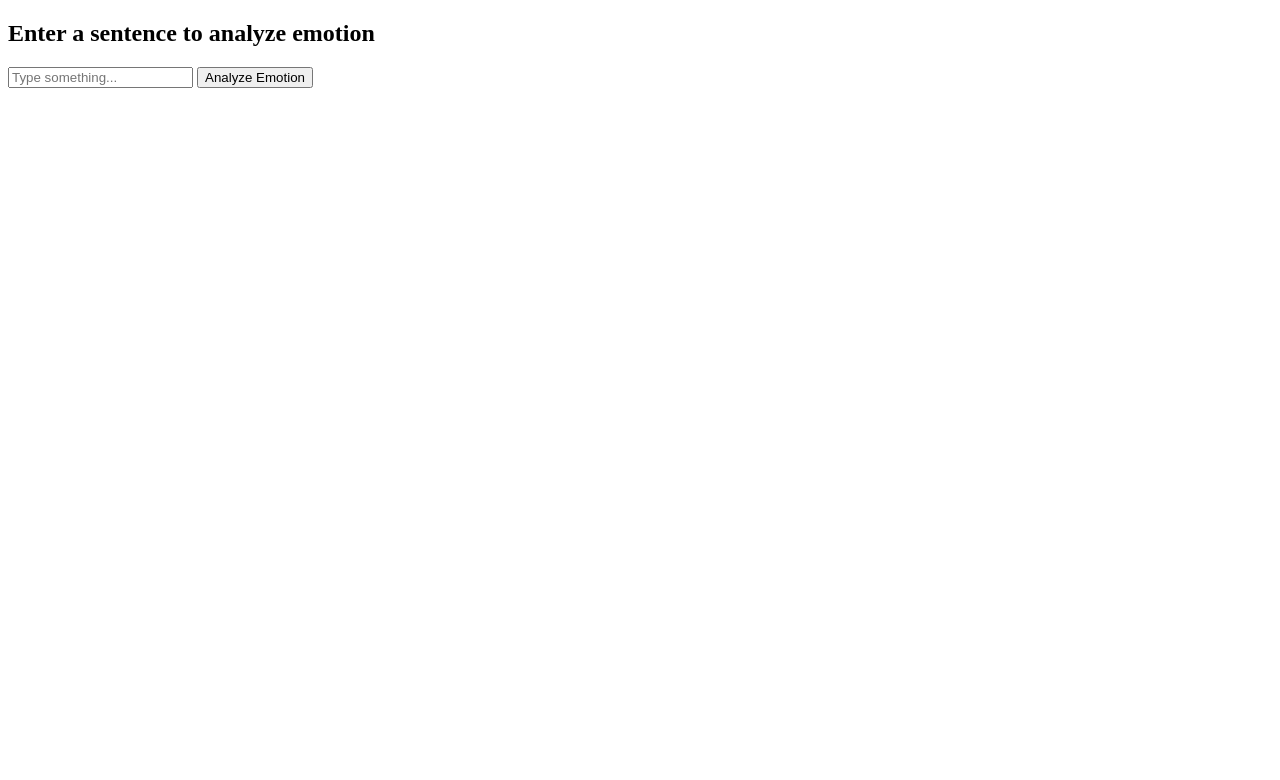
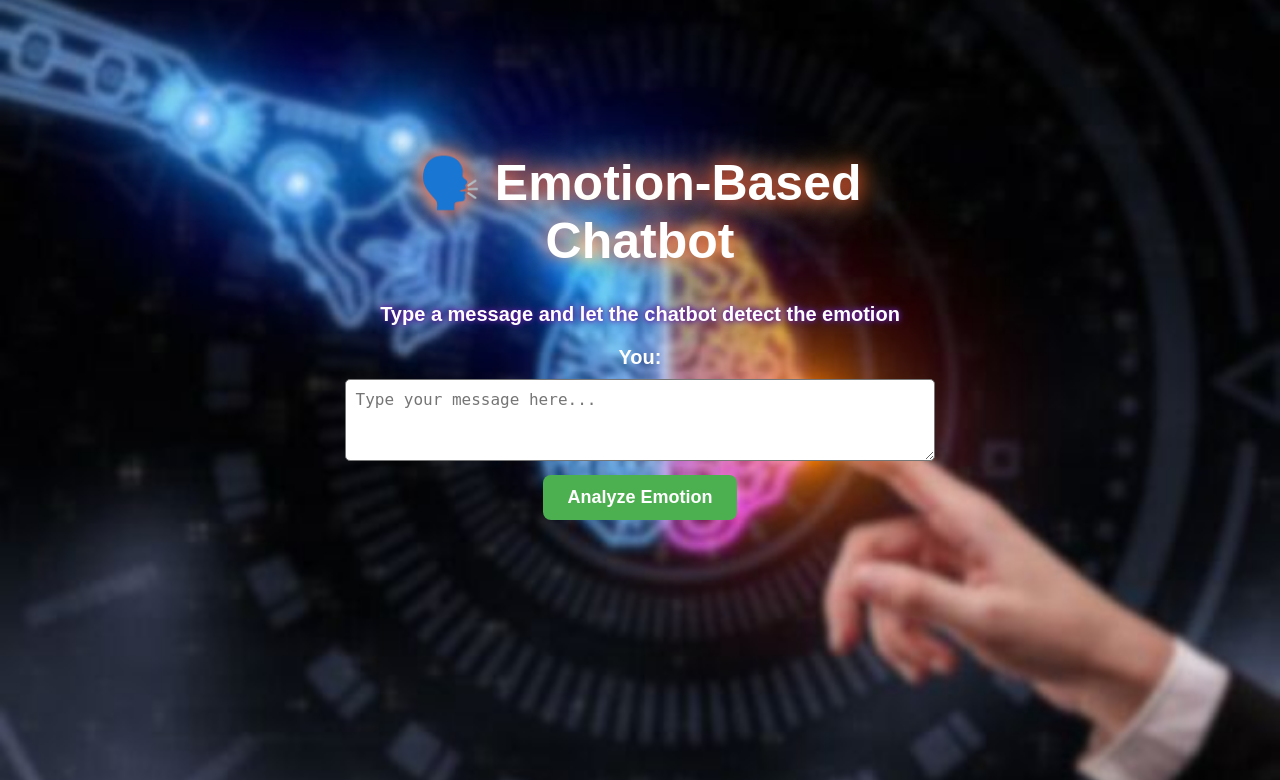
Before and after one commit to AKing-283/Multi-class-Text-Emotion-Analysis, a Flask app: page / in a window 1280 px wide. Shown: the top 780 px of the page. Run offline with Flask 3, Linux system fonts and the light colour scheme.

Commit message:
Added UI styling

```diff
--- a/app.py
+++ b/app.py
@@ -1,6 +1,7 @@
 from flask import Flask, render_template, request
 import joblib
 import os
+import random
 
 app = Flask(__name__)
 
@@ -17,10 +18,35 @@ except Exception as e:
 emotion_mapping = {
     1: "happy",
     2: "sad",
-    3: "love",
-    4: "Anger",
+    3: "angry",
     0: "neutral"
 }
+
+# Function to get chatbot responses
+def get_emotion_response(emotion):
+    responses = {
+        "happy": [
+            "I'm glad you're feeling happy! Keep spreading positivity! 😊",
+            "Happiness is contagious! Keep smiling! 😃",
+            "Enjoy the moment! Life is beautiful. 🌟"
+        ],
+        "sad": [
+            "I'm here for you. Remember, tough times don’t last. 💙",
+            "It's okay to feel sad sometimes. You're not alone. 🤗",
+            "Try to do something you enjoy—it might lift your mood! ☀️"
+        ],
+        "angry": [
+            "Take a deep breath. Maybe a short walk can help calm your mind. 🌿",
+            "I understand anger can be tough. Try writing your thoughts down. ✍️",
+            "Listening to calming music might help. Stay strong! 🎵"
+        ],
+        "neutral": [
+            "Got it! Let me know if I can assist you with anything. 🙂",
+            "Neutral is good. How’s your day going? ☕",
+            "Would you like to talk about something fun? 🎉"
+        ]
+    }
+    return random.choice(responses.get(emotion, ["I'm here to help, no matter what you're feeling! 💜"]))
 
 @app.route("/")
 def home():
@@ -39,10 +65,11 @@ def predict():
         try:
             predicted_label = model.predict([user_input])[0]  # Predict emotion
             predicted_emotion = emotion_mapping.get(int(predicted_label), "neutral")
+            response = get_emotion_response(predicted_emotion)
         except Exception as e:
             return render_template("error.html", message=f"Prediction failed: {str(e)}")
 
-        return render_template("result.html", user_input=user_input, emotion=predicted_emotion)
+        return render_template("result.html", user_input=user_input, emotion=predicted_emotion, response=response)
 
 if __name__ == "__main__":
     app.run(debug=True)
--- /dev/null
+++ b/static/styles.css
@@ -0,0 +1,127 @@
+/* Apply Background Image */
+body {
+    background-image: url("/static/Background_image.jpg");
+    background-size: cover;
+    background-position: center;
+    background-attachment: fixed;
+    font-family: Arial, sans-serif;
+    color: white;
+    text-align: center;
+}
+
+/* Centered Container */
+.container {
+    width: 50%;
+    margin: auto;
+    background-color: transparent;
+    padding: 20px;
+    border-radius: 10px;
+    margin-top: 100px;
+}
+
+/* Glowing Title Effect */
+@keyframes glowing {
+    0% { text-shadow: 0 0 5px #ff5733, 0 0 10px #ffbd69; }
+    50% { text-shadow: 0 0 20px #ff5733, 0 0 40px #ffbd69; }
+    100% { text-shadow: 0 0 5px #ff5733, 0 0 10px #ffbd69; }
+}
+
+.glowing-title {
+    font-size: 50px;
+    font-weight: bold;
+    animation: glowing 1.5s infinite alternate;
+}
+
+.glowing-subtitle {
+    font-size: 20px;
+    font-weight: bold;
+    text-shadow: 0 0 5px #6a0dad, 0 0 10px #483d8b;
+}
+
+/* Form Styling */
+.custom-label {
+    font-size: 20px;
+    font-weight: bold;
+    color: white;
+}
+
+textarea {
+    width: 90%;
+    padding: 10px;
+    font-size: 16px;
+    border-radius: 5px;
+    margin-top: 10px;
+    height: 60px;
+}
+
+/* Button Styling */
+button {
+    background-color: #ff5733;
+    color: white;
+    padding: 10px 20px;
+    font-size: 18px;
+    border: none;
+    cursor: pointer;
+    margin-top: 10px;
+    border-radius: 5px;
+}
+
+button:hover {
+    background-color: #ff2e00;
+}
+
+/* Emotion Response Box */
+.response-box {
+    padding: 15px;
+    border-radius: 10px;
+    font-size: 18px;
+    font-weight: bold;
+    text-align: center;
+    margin-top: 10px;
+}
+
+/* Emotion Colors */
+.happy { background-color: #ffeb3b; color: black; }
+.sad { background-color: #64b5f6; color: white; }
+.angry { background-color: #e57373; color: white; }
+.neutral { background-color: #bdbdbd; color: black; }
+
+/* Try Again Button */
+a {
+    display: inline-block;
+    margin-top: 20px;
+    padding: 10px 20px;
+    background: #3498db;
+    color: white;
+    text-decoration: none;
+    border-radius: 5px;
+}
+
+a:hover {
+    background: #2980b9;
+}
+
+    .analyze-btn {
+        background-color: #4CAF50; /* Green background */
+        border: none;
+        color: white;
+        padding: 12px 24px;
+        text-align: center;
+        text-decoration: none;
+        display: inline-block;
+        font-size: 18px;
+        font-weight: bold;
+        border-radius: 8px;
+        transition: background-color 0.3s, transform 0.2s;
+        cursor: pointer;
+    }
+
+    .analyze-btn:hover {
+        background-color: #45a049; /* Darker green on hover */
+        transform: scale(1.05); /* Slight zoom effect */
+    }
+
+    .analyze-btn:active {
+        background-color: #3e8e41; /* Even darker green on click */
+        transform: scale(0.98); /* Slight press-down effect */
+    }
--- a/templates/index.html
+++ b/templates/index.html
@@ -4,12 +4,21 @@
     <meta charset="UTF-8">
     <meta name="viewport" content="width=device-width, initial-scale=1.0">
     <title>Emotion Detector</title>
+    <link rel="stylesheet" href="{{ url_for('static', filename='styles.css') }}">
 </head>
 <body>
-    <h2>Enter a sentence to analyze emotion</h2>
-    <form action="/predict" method="POST">
-        <input type="text" name="user_input" placeholder="Type something..." required>
-        <button type="submit">Analyze Emotion</button>
-    </form>
+    <div class="container">
+        <h1 class="glowing-title">🗣️ Emotion-Based Chatbot</h1>
+        <p class="glowing-subtitle">Type a message and let the chatbot detect the emotion</p>
+
+        <form action="/predict" method="POST">
+            <div class="input-container">
+                <label for="user_input" class="custom-label">You:</label>
+                <textarea type="text" name="user_input" placeholder="Type your message here..." required></textarea>
+            </div>
+
+            <button class="analyze-btn" type="submit">Analyze Emotion</button>
+        </form>
+    </div>
 </body>
 </html>
```
Also changed, not shown: static/Background_image.jpg (added), templates/result.html (line endings or trailing spaces).
